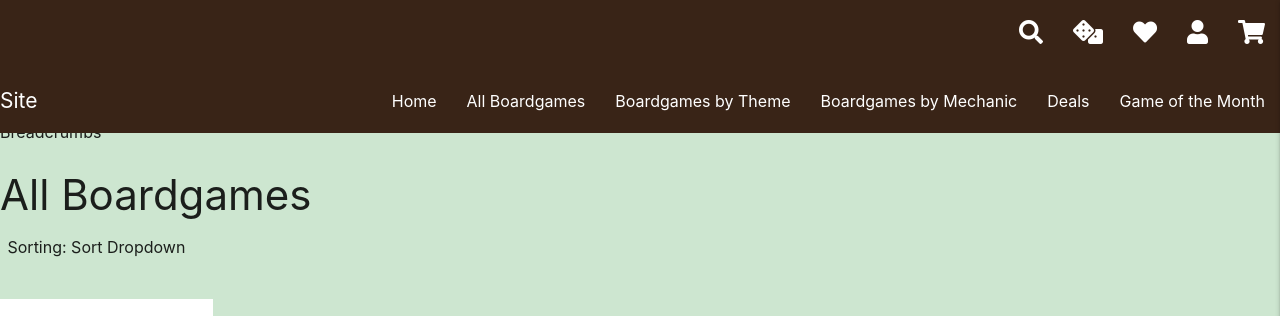
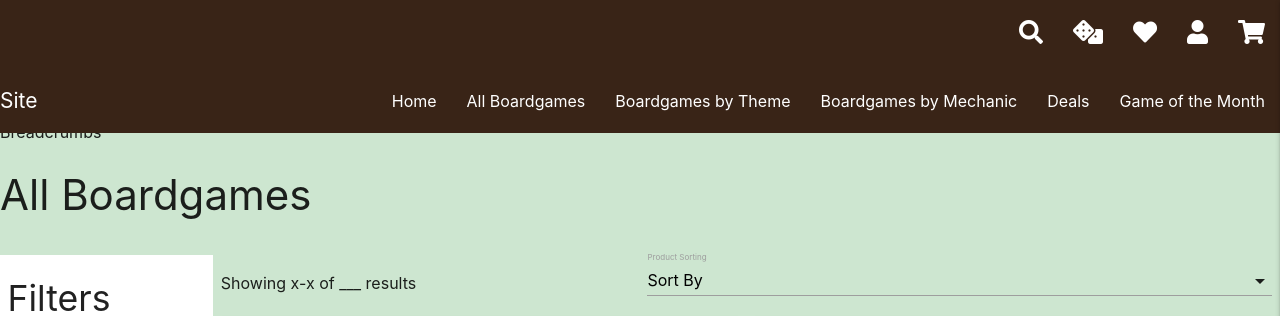
Before and after one commit to mark-obeirne/boardgameempire, a Django app: page /products/ in a window 1280 px wide. Shown: the top 316 px of the page. Run offline with Django 3.2, Linux system fonts and the light colour scheme; data comes from the database, SQL or seed files in the repository; some libraries are stand-ins or nearby versions.

Commit message:
Add sorting selection dropdown
- Add product sorting dropdown menu and options
- Add JS to initialise Materialize select dropdown

```diff
--- a/products/templates/products/products.html
+++ b/products/templates/products/products.html
@@ -8,12 +8,37 @@
 {% endblock %}
 
 {% block content %}
-    <div class="row">
-        <div class="col s6 hide-on-med-and-up">
-        Filter button
+    <div class="row hide-on-med-and-up">
+        <!--Button to display available filters on mobile-->
+        <div class="col s4">
+            <a href="#" class="waves-effect waves-light btn">Filters</a>
         </div>
-        <div class="col s6">
-        Sorting: Sort Dropdown
+        <div class="input-field col s8">
+            <!--Filter selection dropdown-->
+            <select id="mobile-sort-select-dropdown" name="mobile-sort-select-dropdown" class="sort-select-dropdown">
+                <option value="reset" disabled selected>Sort By</option>
+                <optgroup label="Alphabetically">
+                    <option value="name_asc">Name (A-Z)</option>
+                    <option value="name_desc">Name (Z-A)</option>
+                </optgroup>
+                <optgroup label="By Price">
+                    <option value="price_asc">Price (Low to High)</option>
+                    <option value="price_desc">Price (High to Low)</option>
+                </optgroup>
+                <optgroup label="Min Players">
+                    <option value="min_players_asc">Min Players (Low to High)</option>
+                    <option value="min_players_desc">Min Players (High to Low)</option>
+                </optgroup>
+                <optgroup label="Max Players">
+                    <option value="max_players_desc">Max Players (High to Low)</option>
+                    <option value="max_players_asc">Max Players (Low to High)</option>
+                </optgroup>
+                <optgroup label="Playtime">
+                    <option value="playtime_asc">Playtime (Shortest to Longest)</option>
+                    <option value="playtime_desc">Playtime (Longest to Shortest)</option>
+                </optgroup>
+            </select>
+            <label for="mobile-sort-select-dropdown">Product Sorting</label>
         </div>
     </div>
     <div class="row">
@@ -22,6 +47,7 @@
         </div>
     </div>
     <div class="row">
+        <!--Filters panel-->
         <div class="fixed filter-panel col hide-on-small-only m2">
                 <h2>Filters</h2>
                 <h3>Min Players</h3>
@@ -31,10 +57,38 @@
                 <h3>User Rating</h3>
                 <h3>Price</h3>
         </div>
-        <div class="products-panel">
-            <div class="col s12 m8 push-m2">
+        <div class="col s12 m4 push-m2">
                 <p>Showing x-x of ___ results</p>
             </div>
+        <div class="input-field col hide-on-small-only m6 push-m2">
+            <!--Filter selection dropdown-->
+            <select id="sort-select-dropdown" name="sort-select-dropdown" class="sort-select-dropdown">
+                <option value="reset" disabled selected>Sort By</option>
+                <optgroup label="Alphabetically">
+                    <option value="name_asc">Name (A-Z)</option>
+                    <option value="name_desc">Name (Z-A)</option>
+                </optgroup>
+                <optgroup label="By Price">
+                    <option value="price_asc">Price (Low to High)</option>
+                    <option value="price_desc">Price (High to Low)</option>
+                </optgroup>
+                <optgroup label="Min Players">
+                    <option value="min_players_asc">Min Players (Low to High)</option>
+                    <option value="min_players_desc">Min Players (High to Low)</option>
+                </optgroup>
+                <optgroup label="Max Players">
+                    <option value="max_players_desc">Max Players (High to Low)</option>
+                    <option value="max_players_asc">Max Players (Low to High)</option>
+                </optgroup>
+                <optgroup label="Playtime">
+                    <option value="playtime_asc">Playtime (Shortest to Longest)</option>
+                    <option value="playtime_desc">Playtime (Longest to Shortest)</option>
+                </optgroup>
+            </select>
+            <label for="sort-select-dropdown">Product Sorting</label>
+        </div>
+        <div class="products-panel">
+            <!--Products-->
             {% for product in products %}
             <div class="col s12 m8 push-m2 l5 push-l2">
                 <div class="card center-align">
@@ -57,3 +111,13 @@
         </div>
     </div>
 {% endblock %}
+
+{% block postloadjs %}
+    {{ block.super }}
+    <script type="text/javascript">
+        document.addEventListener('DOMContentLoaded', function() {
+            const elems = document.querySelectorAll('select');
+            const instances = M.FormSelect.init(elems, {});
+        });
+    </script>
+{% endblock %}
```
